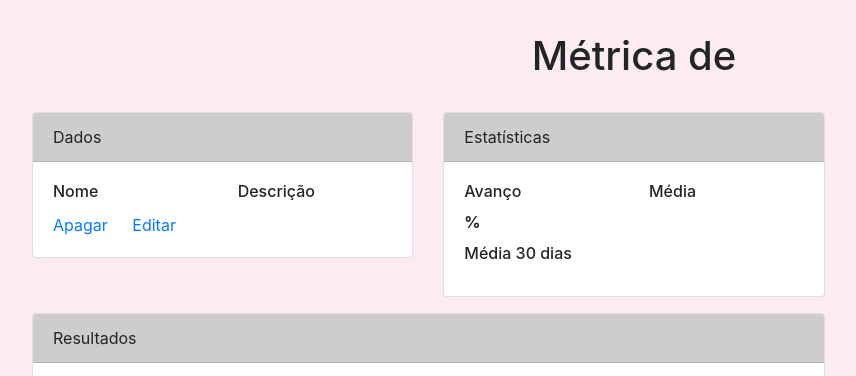
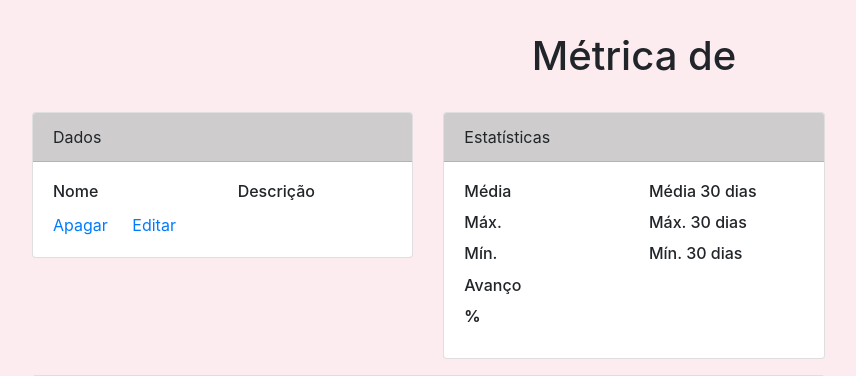
Before and after one commit to nizbel/smash-ladder, a Django app: template templates/treinamento/detalhar_metrica.html in a window 1280 px wide. Shown: the part 56-432 px from the top of the page, without its empty margins (6-862 px from the left). Run offline with Django 3.2, Linux system fonts and the light colour scheme; the template is opened without the code that fills it, so the values that code supplies are empty; some libraries are stand-ins or nearby versions.

Commit message:
Adicionando mín e máx a metricas

```diff
--- a/templates/treinamento/detalhar_metrica.html
+++ b/templates/treinamento/detalhar_metrica.html
@@ -42,17 +42,35 @@
 		  			<div class="col-12">
 				  		<div class="row">
 					  		<div class="col-6">
-							    <h6 class="card-title">Avanço</h6>
-							    <h6 class="card-title"><strong>{{ metrica.avanco|floatformat:2 }}%</strong></h6>
-						    </div>
-					  		<div class="col-6">
 							    <h6 class="card-title">Média</h6>
 							    <h6 class="card-title"><strong>{{ media_resultados.geral|floatformat:2 }}</strong></h6>
 						    </div>
-
 					  		<div class="col-6">
 							    <h6 class="card-title">Média 30 dias</h6>
 							    <h6 class="card-title"><strong>{{ media_resultados.30_dias|floatformat:2 }}</strong></h6>
+						    </div>
+
+					  		<div class="col-6">
+							    <h6 class="card-title">Máx.</h6>
+							    <h6 class="card-title"><strong>{{ maior_resultado.geral|floatformat:2 }}</strong></h6>
+						    </div>
+					  		<div class="col-6">
+							    <h6 class="card-title">Máx. 30 dias</h6>
+							    <h6 class="card-title"><strong>{{ maior_resultado.30_dias|floatformat:2 }}</strong></h6>
+						    </div>
+
+					  		<div class="col-6">
+							    <h6 class="card-title">Mín.</h6>
+							    <h6 class="card-title"><strong>{{ menor_resultado.geral|floatformat:2 }}</strong></h6>
+						    </div>
+					  		<div class="col-6">
+							    <h6 class="card-title">Mín. 30 dias</h6>
+							    <h6 class="card-title"><strong>{{ menor_resultado.30_dias|floatformat:2 }}</strong></h6>
+						    </div>
+
+					  		<div class="col-6">
+							    <h6 class="card-title">Avanço</h6>
+							    <h6 class="card-title"><strong>{{ metrica.avanco|floatformat:2 }}%</strong></h6>
 						    </div>
 					    </div>
 					</div>
--- a/templates/treinamento/listar_metricas.html
+++ b/templates/treinamento/listar_metricas.html
@@ -16,6 +16,7 @@ Métricas de {{ request.user.jogador.nick }}
 	    	<h5 class="card-title">{{ metrica.nome }}</h5>
 
 		    <h6 class="card-subtitle mb-2 text-muted">{{ metrica.descricao }}</h6>
+		    <a class="card-link" href="{% url 'treinamento:detalhar_metrica' metrica.id %}">Ver detalhes</a>
 	  	</div>
 	</div>
 	{% empty %}
```
Also changed, not shown: treinamento/views.py (+17 -1 lines).
